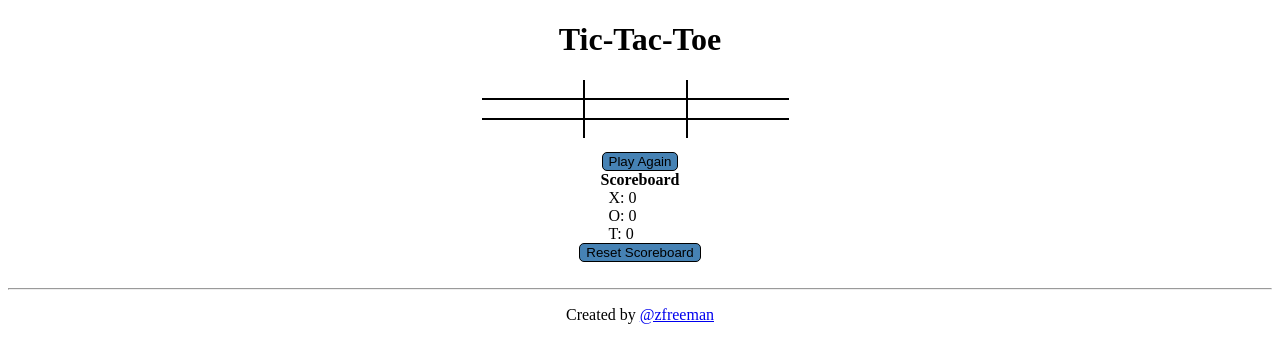
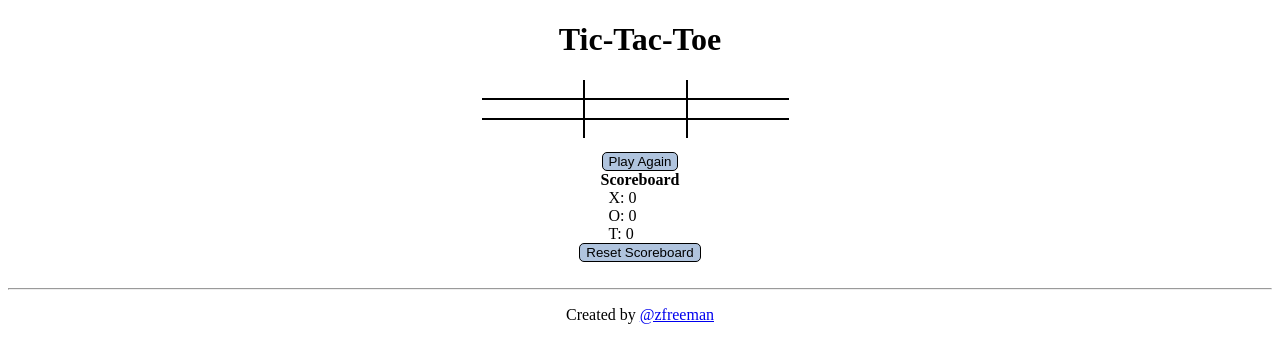
Before and after one commit to zachfreeman/heroku_ttt, a Django app: page / in a window 1280 px wide. Shown: the top 363 px of the page. Run offline with Django 3.2, Linux system fonts and the light colour scheme.

Commit message:
Changed button colors and added hover

```diff
--- a/ttt/static/ttt/css/game.css
+++ b/ttt/static/ttt/css/game.css
@@ -65,13 +65,17 @@
 }
 
 #ResetButton, #PlayAgainButton {
-    background-color: steelblue;
+    background-color: lightsteelblue;
     border: 1px solid black;
     border-radius: 5px;
     text-align: center;
     font-size: 8;
 }
 
+#ResetButton:hover, #PlayAgainButton:hover {
+    background-color: steelblue;
+}
+
 #container {
     text-align: center;
 }
```
